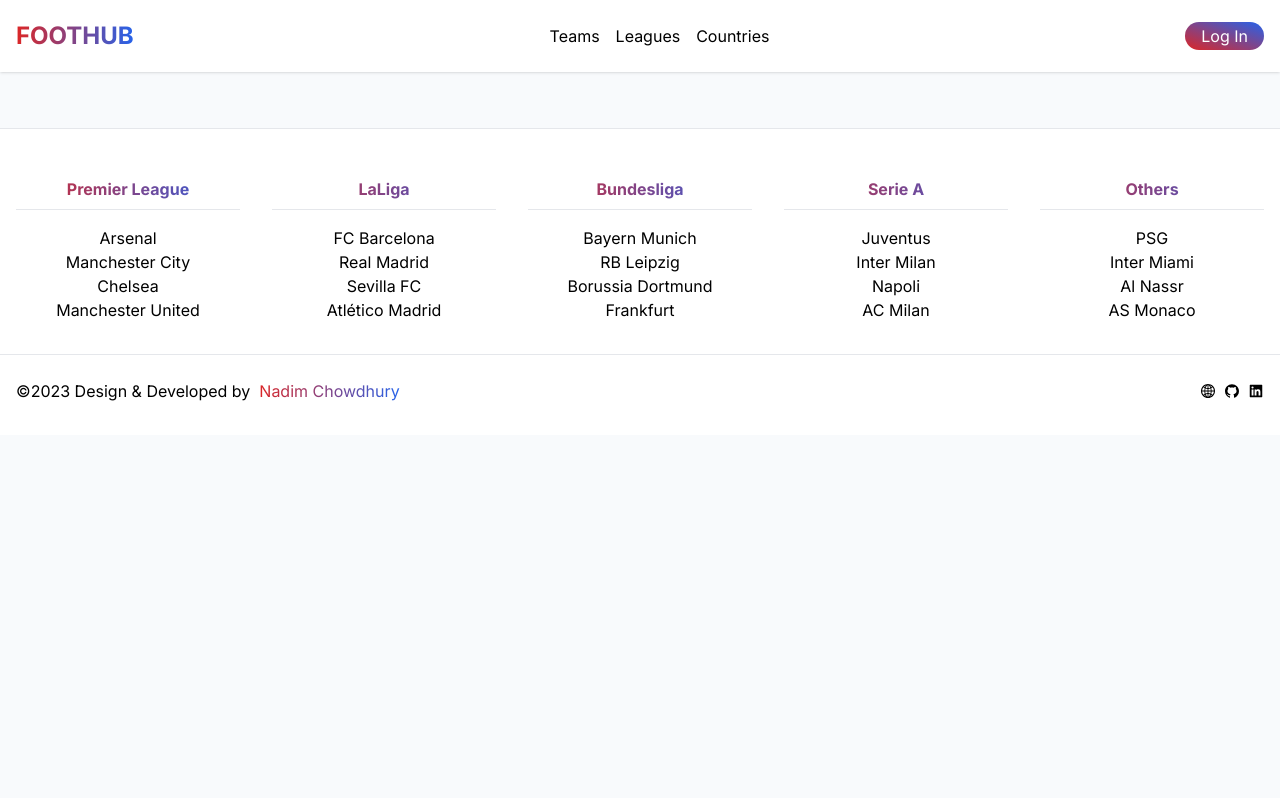
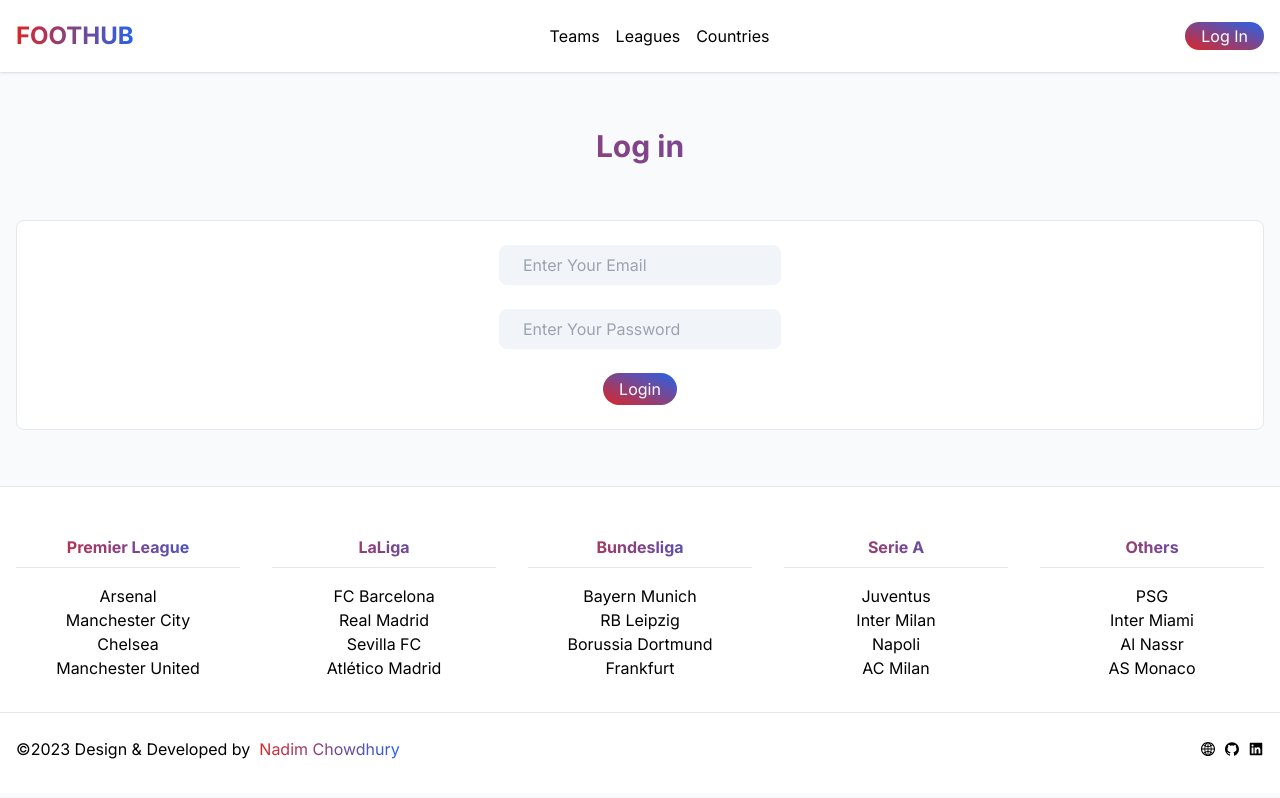
Before and after one commit to nadim-chowdhury/football-news, a Next.js app: page /login in a window 1280 px wide. Built offline with nearby package versions, Linux system fonts and the light colour scheme.

Commit message:
log in page added

```diff
--- a/src/app/globals.scss
+++ b/src/app/globals.scss
@@ -10,6 +10,10 @@
   @apply hover:text-transparent hover:bg-clip-text hover:bg-gradient-to-r hover:from-red-600 hover:to-blue-600 hover:transition-all hover:duration-300;
 }
 
+.primary_btn {
+  @apply bg-gradient-to-tr from-red-600 to-blue-600 text-white px-4 py-1 rounded-full hover:bg-gradient-to-tr hover:from-red-600 hover:to-red-800 transition-all duration-300;
+}
+
 .footer_txt {
   @apply txt_gradient border-b px-2 pb-2 mb-4;
 }
--- a/src/app/leagues/page.jsx
+++ b/src/app/leagues/page.jsx
@@ -8,6 +8,8 @@
   const [laLiga, setLaLiga] = useState([]);
   const [bundesLiga, setBundesLiga] = useState([]);
   const [serieA, setSerieA] = useState([]);
+  const [loading, setLoading] = useState(true);
+  const [error, setError] = useState(null);
 
   useEffect(() => {
     const fetchLeague = async (country) => {
@@ -49,13 +51,30 @@
 
         const serieAData = await fetchLeague("Italy");
         setSerieA(serieAData);
+
+        setLoading(false);
       } catch (error) {
-        console.error(error);
+        setError(error);
+        setLoading(false);
       }
     };
 
     fetchData();
   }, []);
+
+  if (loading) {
+    return (
+      <p className="text-center text-xl font-bold txt_gradient">Loading...</p>
+    );
+  }
+
+  if (error) {
+    return (
+      <p className="text-center text-xl font-bold txt_gradient">
+        Error loading fixture data.
+      </p>
+    );
+  }
 
   return (
     <section>
--- a/src/app/login/page.jsx
+++ b/src/app/login/page.jsx
@@ -1,3 +1,37 @@
+"use client";
+import { useState } from "react";
+
 export default function Login() {
-  return <div></div>;
+  const [email, setEmail] = useState("");
+  const [password, setPassword] = useState("");
+
+  return (
+    <div>
+      <div className="px-4 mb-14">
+        <h2 className="text-3xl font-bold text-center txt_gradient">Log in</h2>
+      </div>
+
+      <div className="mx-4 p-6 bg-white border rounded-lg flex flex-col justify-center items-center">
+        <input
+          type="email"
+          name=""
+          value={email}
+          className="bg-slate-100 rounded-lg px-6 py-2 mb-6"
+          placeholder="Enter Your Email"
+          onChange={(e) => setEmail(e.target.value)}
+        />
+        <input
+          type="password"
+          name=""
+          value={password}
+          className="bg-slate-100 rounded-lg px-6 py-2 mb-6"
+          placeholder="Enter Your Password"
+          onChange={(e) => setPassword(e.target.value)}
+        />
+        <button type="submit" className="primary_btn">
+          Login
+        </button>
+      </div>
+    </div>
+  );
 }
--- a/src/app/signup/page.jsx
+++ b/src/app/signup/page.jsx
@@ -1,3 +1,9 @@
 export default function Signup() {
-  return <div></div>;
+  return (
+    <div>
+      <div className="px-4 mb-14">
+        <h2 className="text-3xl font-bold text-center txt_gradient">Sign up</h2>
+      </div>
+    </div>
+  );
 }
--- a/src/components/Header.jsx
+++ b/src/components/Header.jsx
@@ -50,7 +50,7 @@
       <div className="hidden sm:block">
         <Link
           href="/login"
-          className="bg-gradient-to-tr from-red-600 to-blue-600 text-white px-4 py-1 rounded-full hover:bg-gradient-to-tr hover:from-red-600 hover:to-red-800 transition-all duration-300"
+          className="primary_btn"
         >
           Log In
         </Link>
--- a/src/components/LeagueCard.jsx
+++ b/src/components/LeagueCard.jsx
@@ -5,8 +5,8 @@
     <div className="mx-4 mt-14 bg-white border px-4 py-8 rounded-lg">
       {league.map((item) => (
         <div key={item.league.id}>
-          <div className="flex justify-center items-center mb-8">
-            <div className="flex flex-col items-center justify-between mr-8">
+          <div className="flex flex-col sm:flex-row justify-center items-center mb-8">
+            <div className="flex flex-col items-center justify-between sm:mr-8">
               <Image
                 src={item.country.flag}
                 alt=""
@@ -14,12 +14,12 @@
                 height={72}
                 className="h-16 object-contain"
               />
-              <h3 className="txt_gradient font-bold text-xl border px-4 py-1 rounded-lg text-center mt-4">
+              <h3 className="txt_gradient font-bold text-xl border px-6 py-1 rounded-lg text-center mt-4">
                 {item.country.name}
               </h3>
             </div>
 
-            <div className="flex flex-col items-center justify-between">
+            <div className="flex flex-col items-center justify-between mt-6 sm:mt-0">
               <Image
                 src={item.league.logo}
                 alt=""
@@ -27,28 +27,30 @@
                 height={72}
                 className="h-16 object-contain"
               />
-              <h3 className="txt_gradient font-bold text-xl border px-4 py-1 rounded-lg text-center mt-4">
+              <h3 className="txt_gradient font-bold text-xl border px-6 py-1 rounded-lg text-center mt-4">
                 {item.league.name}
               </h3>
             </div>
           </div>
 
-          <table className="my-2 w-full text-center">
+          <table className="my-2 w-full text-center text-sm sm:text-base">
             <thead>
               <tr>
-                <th scope="col" class="px-6 py-3 bg-slate-100 rounded-l-lg">
+                <th scope="col" class="py-3 bg-slate-100 rounded-l-lg">
                   Year
                 </th>
-                <th scope="col" class="px-6 py-3 bg-slate-100">
+                <th scope="col" class="py-3 bg-slate-100">
                   Start Date
                 </th>
-                <th scope="col" class="px-6 py-3 bg-slate-100 rounded-r-lg">
+                <th scope="col" class="py-3 bg-slate-100 rounded-r-lg">
                   End Date
                 </th>
               </tr>
             </thead>
             <tbody className="text-slate-700">
-              {item.seasons.map((season) => (
+              {item.seasons
+                .sort((a, b) => b.year - a.year)
+                .map((season) => (
                   <tr key={season.year}>
                     <td class="px-4 pt-2">{season.year}</td>
                     <td class="px-4 pt-2">{season.start}</td>
```
Lines whose indentation alone changed are shown as unchanged.
